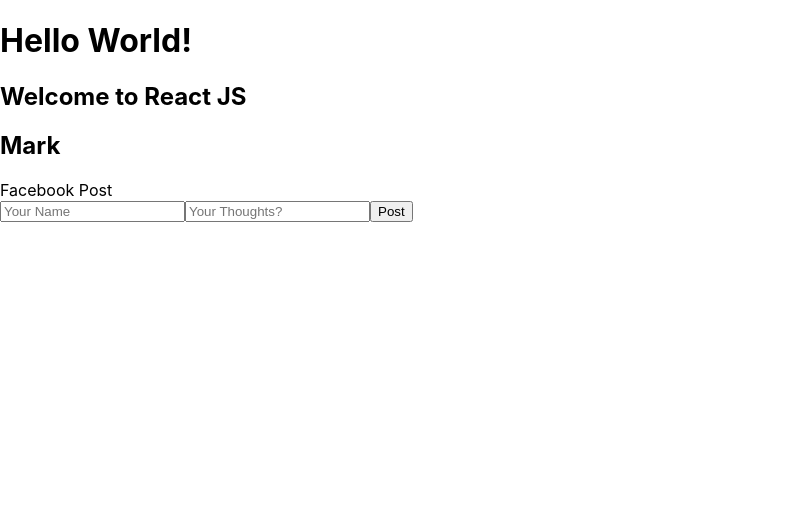
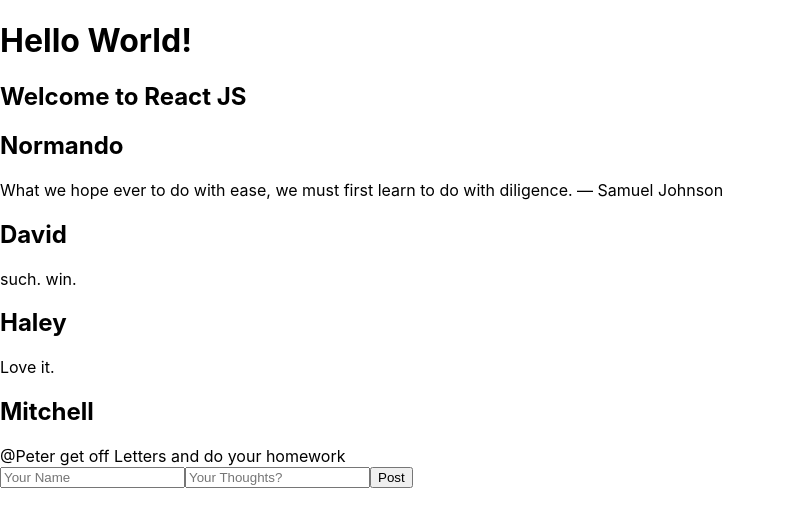
Before and after one commit to JavaTechnology9/React-JS, a React (Create React App) app in the folder react-app/: page / in a window 1280 px wide. Shown: the top 526 px of the page, without its empty margins (0-785 px from the left). Built offline with nearby package versions, Linux system fonts and the light colour scheme.

Commit message:
CommentBox Example

```diff
--- /dev/null
+++ b/react-app/src/Comment.js
@@ -0,0 +1,12 @@
+import React from "react";
+export default class Comment extends React.Component {
+    constructor(props) {
+        super(props);
+    }
+    render() {
+        return React.createElement("div", { className: 'Comment' },
+                //React.createElement("p", { className: 'Comment' },'Comment Data'),
+            React.createElement("h2", { className: "commentAuthor" }, this.props.user),
+            React.createElement("span", {className:"commentContent"}, this.props.content));
+    }
+}
--- /dev/null
+++ b/react-app/src/CommentBox.js
@@ -0,0 +1,41 @@
+import React from "react";
+import Post from "./Post";
+import CreateComment from "./CreateComment";
+import Comment from "./Comment";
+
+export default class CommentBox extends React.Component {
+    constructor(props) {
+        super(props);
+        this.state = {
+            comments: this.props.comments,
+            post: this.props.post
+        }
+        this.handleCommentSubmit = this.handleCommentSubmit.bind(this);
+    }
+    handleCommentSubmit(comment) {
+        const oldComments = this.state.comments;
+        comment.id = Date.now();
+        console.log(Date.now());
+        const newComments = oldComments.concat([comment]);
+        this.setState(() => ({ comments: newComments }))
+
+    }
+    render() {
+        return React.createElement("div", { className: 'CommentBox' },
+            React.createElement(Post, {
+                id: this.props.post.id,
+                user: this.props.post.user,
+                content: this.props.post.content
+            }),
+            this.state.comments.map(function (comment) {
+                return React.createElement(Comment,
+                    { key: comment.id,
+                        id: comment.id,
+                        content: comment.content,
+                        user: comment.user
+                    })
+            }),
+            React.createElement(CreateComment, { onCommentSubmit: this.handleCommentSubmit }))
+    }
+
+}
--- a/react-app/src/CreateComment.js
+++ b/react-app/src/CreateComment.js
@@ -4,7 +4,7 @@
     constructor(props) {
         super(props);
         this.state = {
-            context: '',
+            content: '',
             user: ''
         };
         this.handleUserChange=this.handleUserChange.bind(this);
@@ -17,12 +17,16 @@
     }
     handleSubmit(e){
         e.preventDefault();
-        this.setState(()=>({user:'',context:''}));
+        this.props.onCommentSubmit({
+            user: this.state.user.trim(),
+            content: this.state.content.trim()
+        });
+        this.setState(()=>({user:'',content:''}));
 
     }
     handleTextChange(e){
-        const uservalue=e.target.value;
-        this.setState(()=>({context:uservalue}));
+        const context=e.target.value;
+        this.setState(()=>({content:context}));
     }
     render() {
         return React.createElement("form", { className: "createForm",onSubmit: this.handleSubmit },
--- a/react-app/src/index.js
+++ b/react-app/src/index.js
@@ -3,15 +3,34 @@
 import './index.css';
 import App from './App';
 import reportWebVitals from './reportWebVitals';
-import Post from './Post';
-import CreateComment from './CreateComment';
+import CommentBox from './CommentBox';
 
 const root = ReactDOM.createRoot(document.getElementById('root'));
+const data = {
+  post: {
+      id: 123,
+      user: 'Normando',
+      content: 'What we hope ever to do with ease, we must first learn to do with diligence. — Samuel Johnson'
+  },
+  comments: [
+      {
+          id: 0,
+          user: 'David',
+          content: 'such. win.'
+      }, {
+          id: 1,
+          user: 'Haley',
+          content: 'Love it.'
+      }, {
+          id: 3,
+          user: 'Mitchell',
+          content: '@Peter get off Letters and do your homework'
+      }]
+};
 root.render(
   <React.StrictMode>
     <App />
-    <Post id="ABC" user="Mark" content="Facebook Post"/>
-    <CreateComment user="Suresh" content="Comment"/>
+    <CommentBox comments={data.comments} post={data.post}/>
   </React.StrictMode>
 );
 // Initial commit
```
